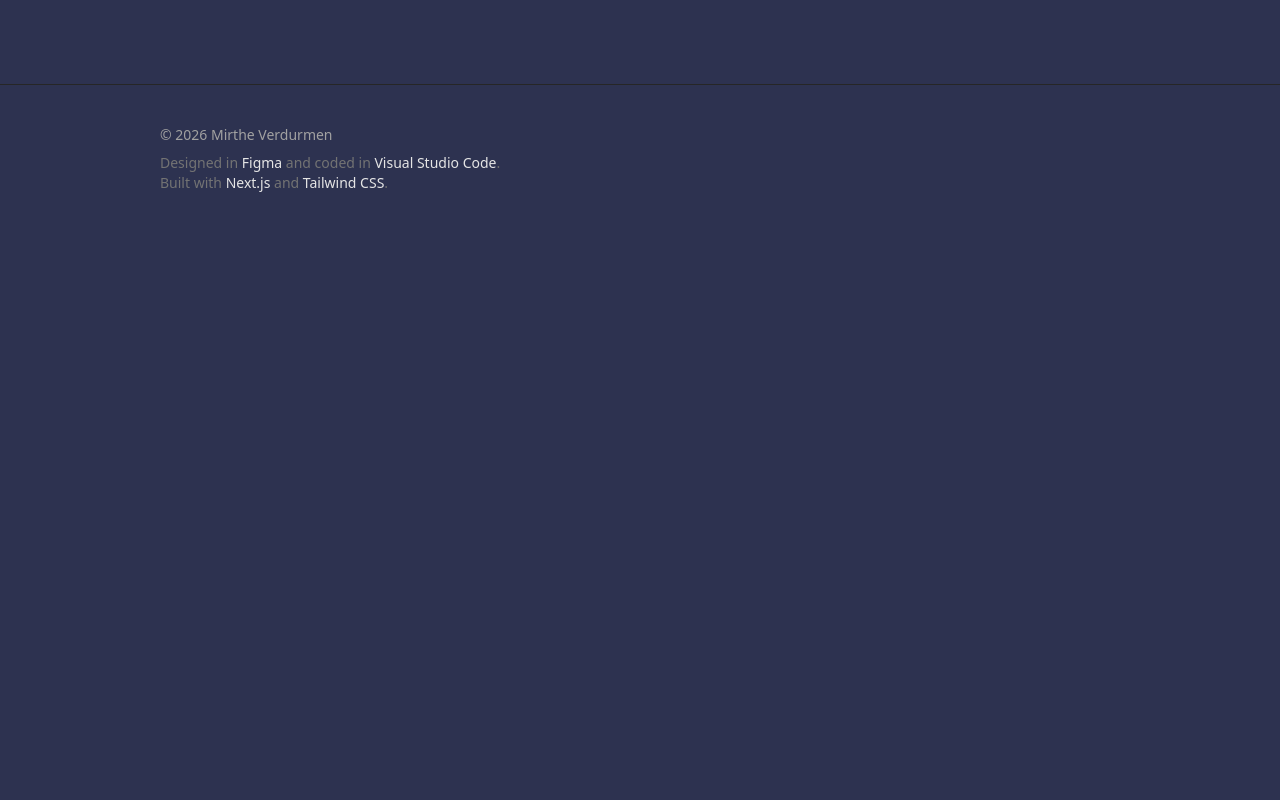
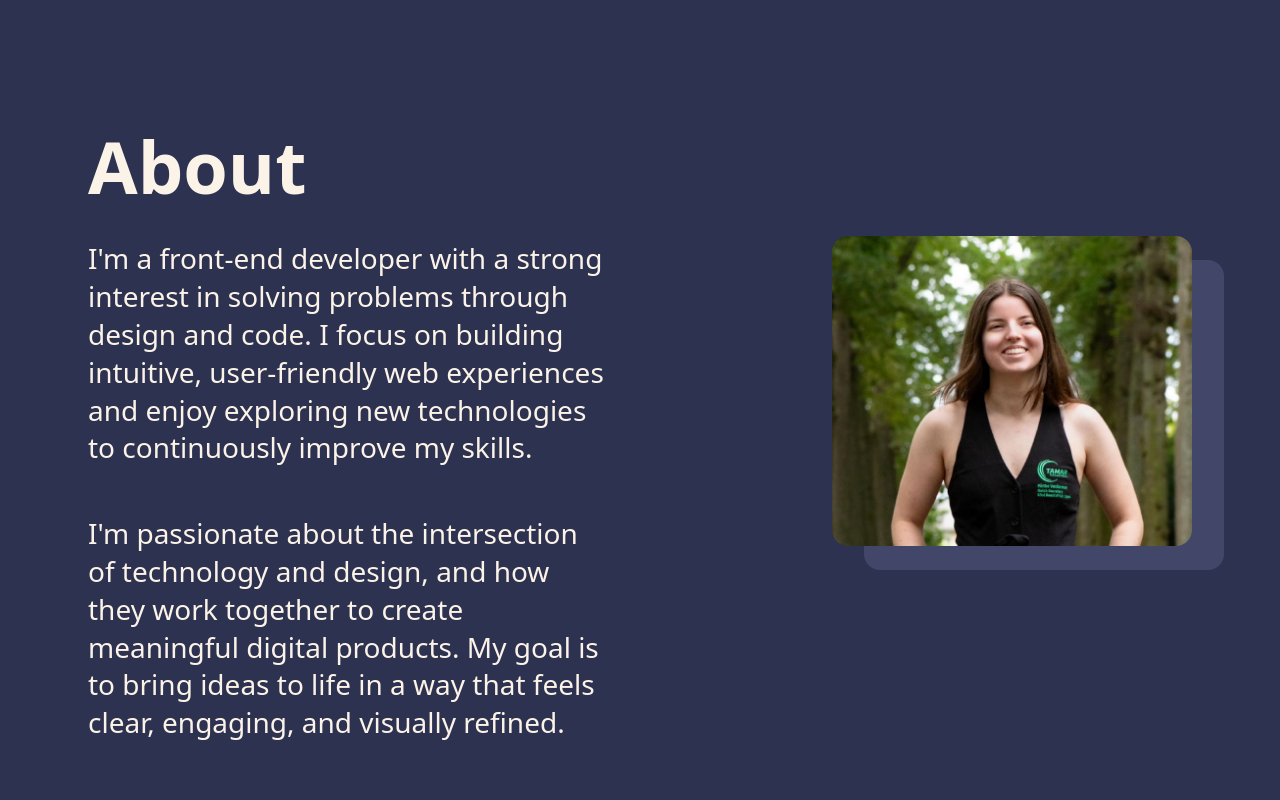
Before and after one commit to Muurthe/showcase-portfoliov2, a Next.js app: page / in a window 1280 px wide. Shown: the part 780-1580 px from the top of the page. Before the commit the page ends 1013 px from the top, so only its background shows below. Built offline with nearby package versions, Linux system fonts and the light colour scheme.

Commit message:
feat: add about section

```diff
--- a/src/app/page.tsx
+++ b/src/app/page.tsx
@@ -1,5 +1,6 @@
 // src/app/page.tsx
 import Hero from "@/components/sections/Hero";
+import About from "@/components/sections/About";
 
 export default function Home() {
   return (
@@ -7,6 +8,9 @@ export default function Home() {
       <section id="hero">
         <Hero />
       </section>
+      <section id="about">
+        <About />
+      </section>
     </main>
   );
 }
--- /dev/null
+++ b/src/components/sections/About.tsx
@@ -0,0 +1,52 @@
+// src/components/sections/About.tsx
+import Image from "next/image";
+
+export default function About() {
+  return (
+    <div className="mx-auto w-full max-w-6xl px-6 py-28">
+      <div className="grid items-start gap-16 md:grid-cols-2">
+        {/* Left: text */}
+        <div>
+          <h2 className="text-[72px] font-extrabold leading-[0.95] text-[rgb(var(--text))]">
+            About
+          </h2>
+
+          <p className="mt-10 text-[28px] leading-[1.35] text-[rgb(var(--text))]">
+            I&apos;m a front-end developer with a strong interest in solving
+            problems through design and code. I focus on building intuitive,
+            user-friendly web experiences and enjoy exploring new technologies to
+            continuously improve my skills.
+          </p>
+
+          <p className="mt-12 text-[28px] leading-[1.35] text-[rgb(var(--text))]">
+            I&apos;m passionate about the intersection of technology and design,
+            and how they work together to create meaningful digital products. My
+            goal is to bring ideas to life in a way that feels clear, engaging,
+            and visually refined.
+          </p>
+        </div>
+
+        {/* Right: image */}
+        <div className="flex justify-center md:justify-end py-6">
+          {/* push image slightly down */}
+          <div className="relative mt-20 w-full max-w-90">
+            {/* offset background block */}
+            <div className="absolute -bottom-6 left-8 h-full w-full rounded-2xl bg-[rgb(var(--surface))]" />
+
+            {/* actual image */}
+            <div className="relative overflow-hidden rounded-2xl">
+              <Image
+                src="/me.png"
+                alt="Mirthe portrait"
+                width={900}
+                height={700}
+                className="h-auto w-full object-cover"
+                priority
+              />
+            </div>
+          </div>
+        </div>
+      </div>
+    </div>
+  );
+}
```
Also changed, not shown: public/me.png (added).
